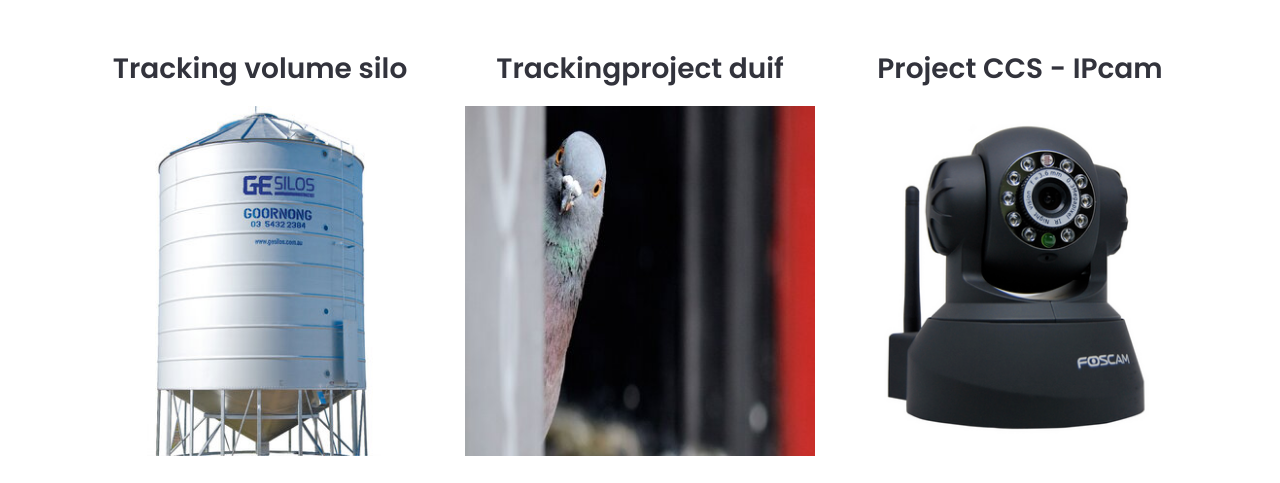
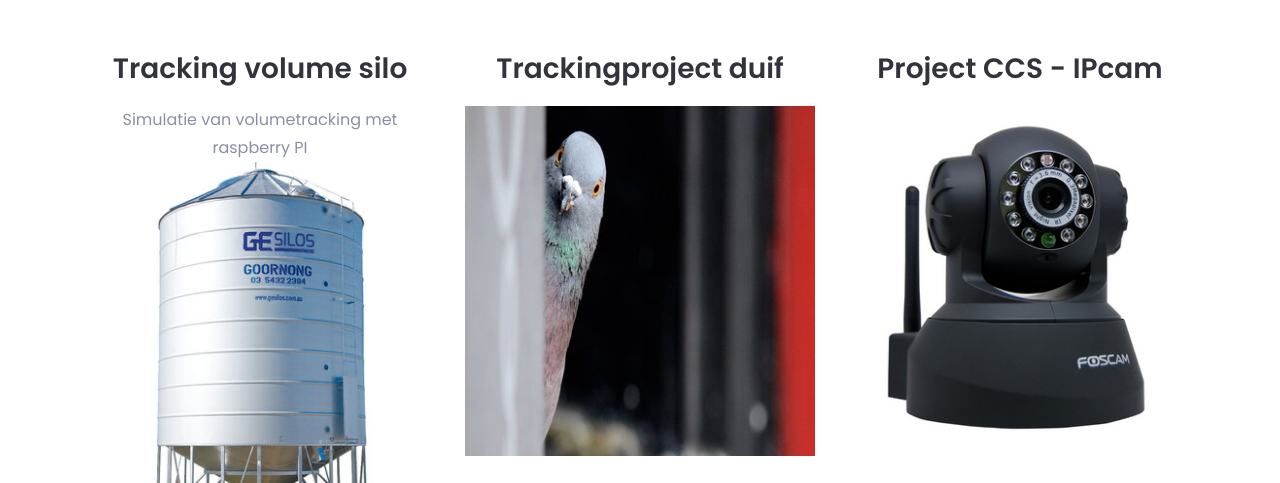
Before and after one commit to r0743766/Portfolio.Alessandro.Dierickx, a plain HTML site: page index.html in a window 1280 px wide. Shown: the part 4174-4657 px from the top of the page. Drawn offline with Linux system fonts and the light colour scheme; files whose address does not match are found by name.

Commit message:
Update index.html

```diff
--- a/index.html
+++ b/index.html
@@ -712,6 +712,7 @@
                     <div class="single-work text-center mt-30">
                         <div class="work-image">
                             <h3 class="work-title pb-20">Tracking volume silo</h3>
+                            <p>Simulatie van volumetracking met raspberry PI</p>
                             <img src="assets/images/work/rsz_1silo.jpg" alt="IOT">
                         </div>
                         <div class="work-overlay">
```
